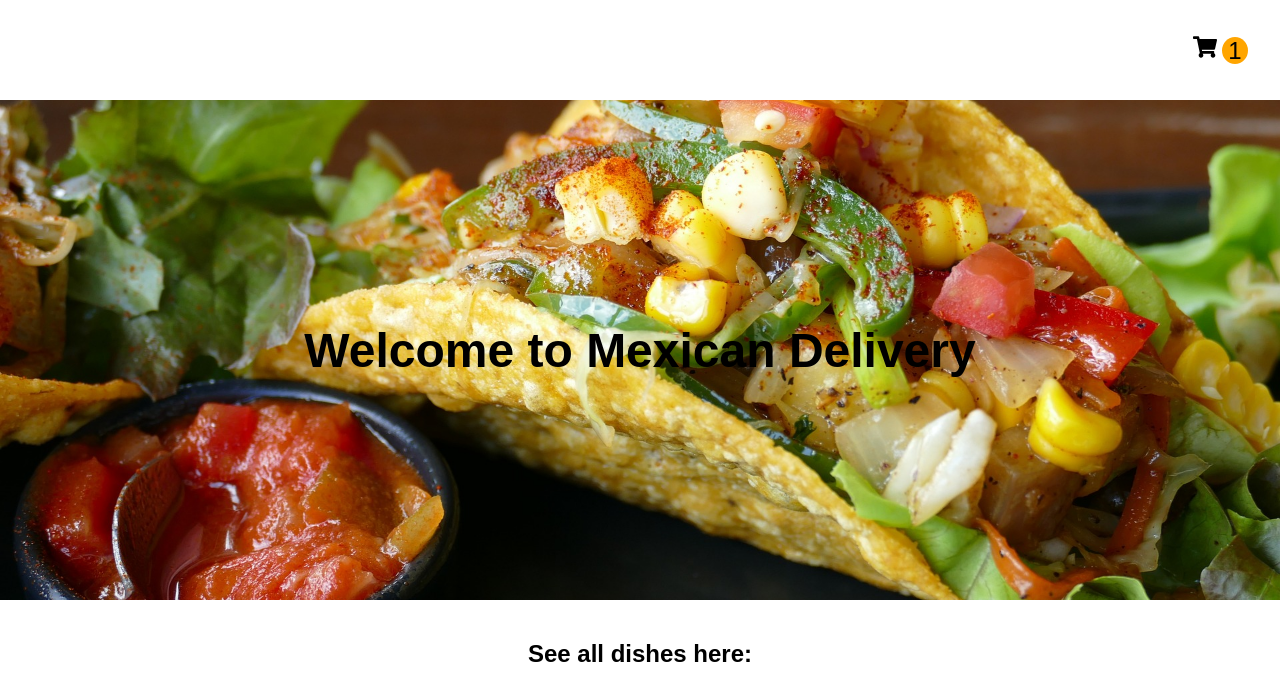
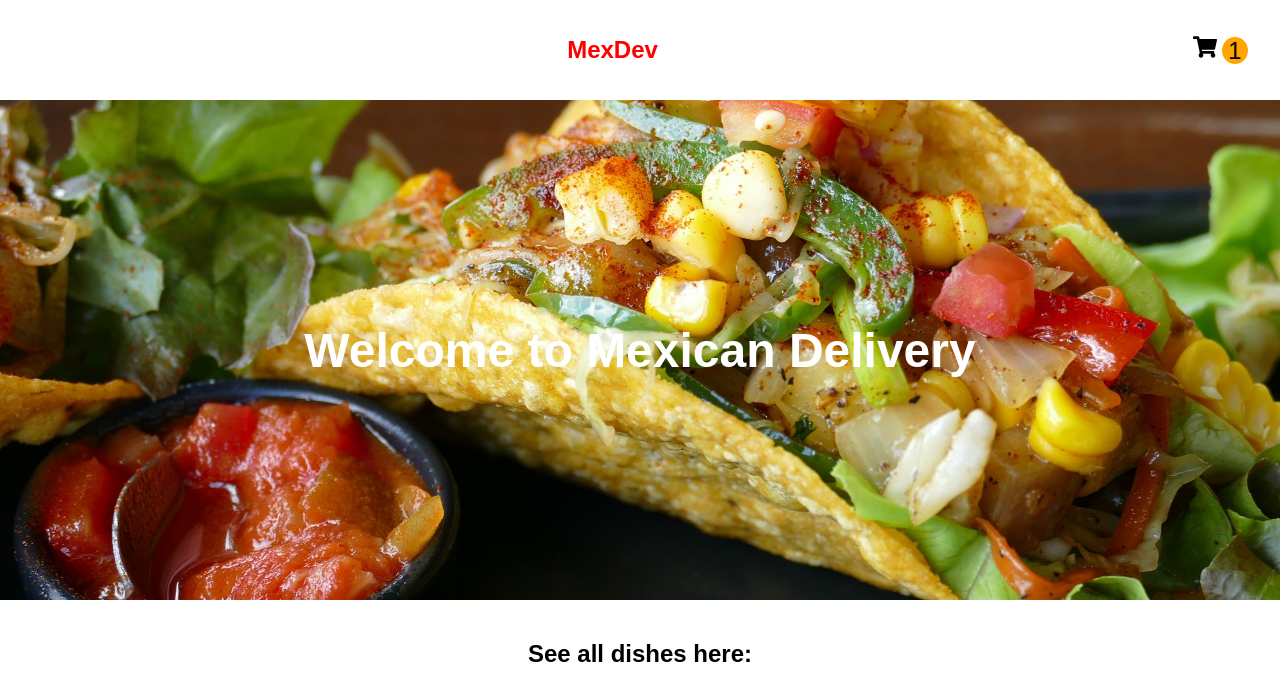
Before and after one commit to fstawicki/MexicanDelivery, a React (Create React App) app: page / in a window 1280 px wide. In both pictures the pointer is over the element "MexDev". Shown: the top 700 px of the page. Built offline with nearby package versions, Linux system fonts and the light colour scheme; no server answers; the HTML template or start-up script is replaced by a standard one.

Commit message:
css fixes

```diff
--- a/src/components/HeroBanner.tsx
+++ b/src/components/HeroBanner.tsx
@@ -8,11 +8,9 @@ interface Props{
 const HeroBanner: FC<Props> = () => {
 
     return(
-        <>
         <div className="heroBanner">
             <h2>Welcome to Mexican Delivery</h2>
         </div>
-        </>
     );
 
 }
--- a/src/styles/HeroBanner.scss
+++ b/src/styles/HeroBanner.scss
@@ -16,6 +16,7 @@
 
     h2{
         font-size: 3rem;
+        color: white;
     }
 
 }
--- a/src/styles/Navbar.scss
+++ b/src/styles/Navbar.scss
@@ -43,7 +43,7 @@
 
         &:hover{
             cursor: pointer;
-            color: white
+            color: red;
         }
     }
 }
```
Also changed, not shown: src/components/Products.tsx (+12 -4 lines).
